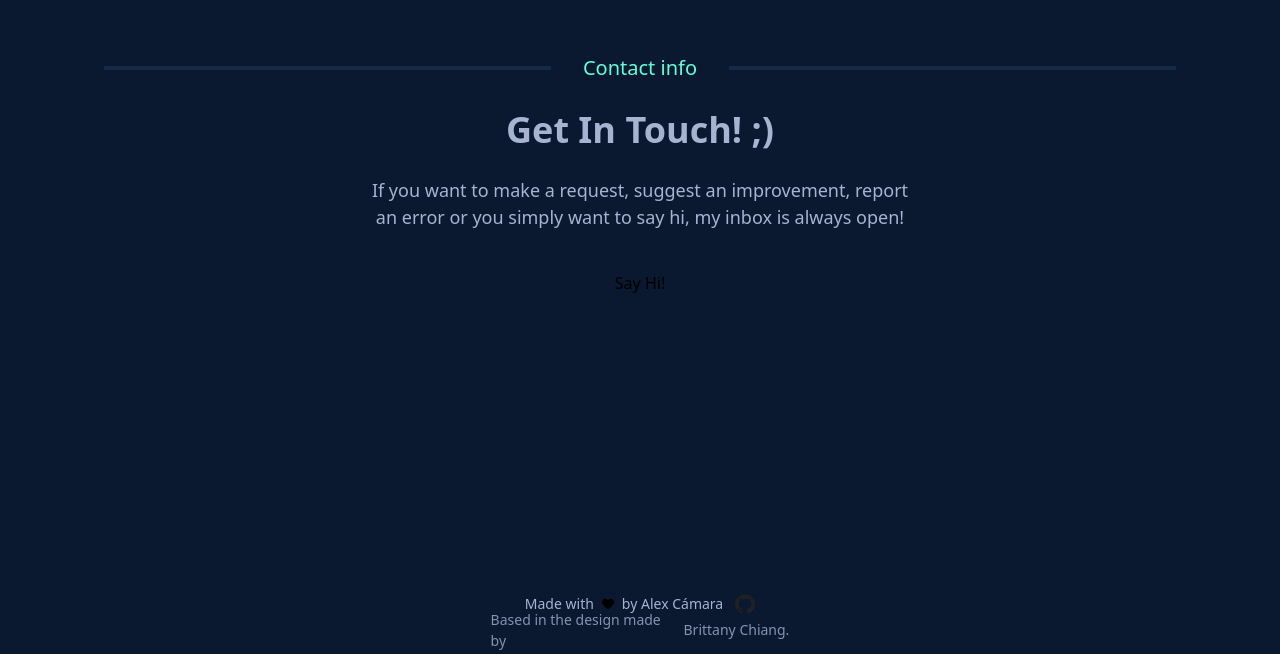
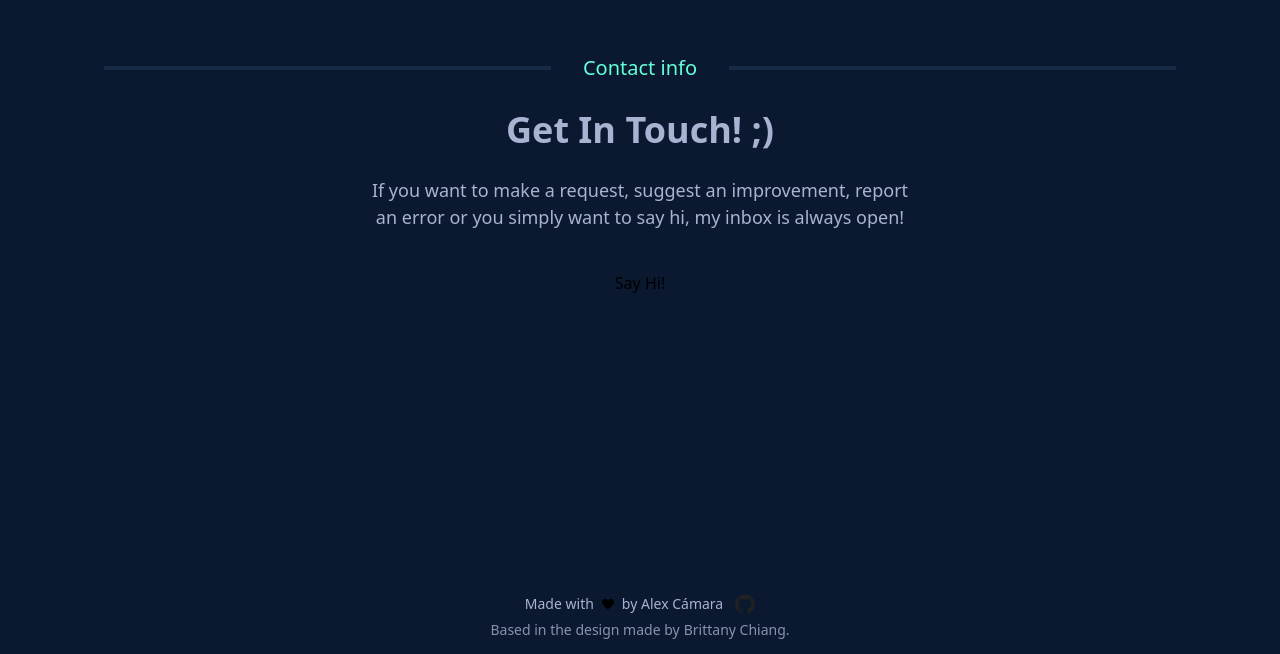
Before and after one commit to Alex-Camara/portfolio, a Vue app: page / in a window 1280 px wide. Shown: the part 4569-5223 px from the top of the page. Built offline with nearby package versions, Linux system fonts and the light colour scheme.

Commit message:
corrected footer link text

```diff
--- a/src/views/FooterInfo.vue
+++ b/src/views/FooterInfo.vue
@@ -15,8 +15,8 @@
       </a>
     </div>
     <div class="flex items-center justify-center h-5">
-      <p class="text-sm text-dark-gray">Based in the design made by &shy;</p>
-      <a href="https://www.uv.mx/" target="_blank" class="link-text text-sm text-dark-gray">
+      <p class="text-sm text-dark-gray mr-1">Based in the design made by</p>
+      <a href="https://github.com/bchiang7" target="_blank" class="link-text text-sm text-dark-gray">
         Brittany Chiang.
       </a>
     </div>
```
